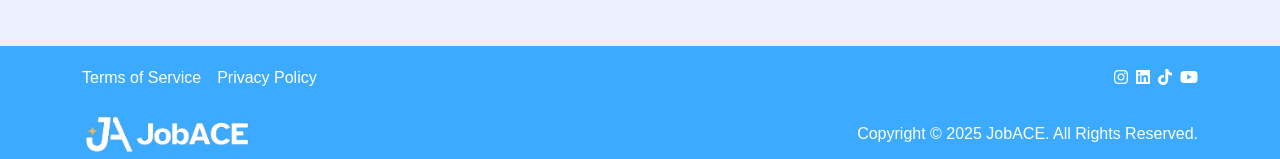
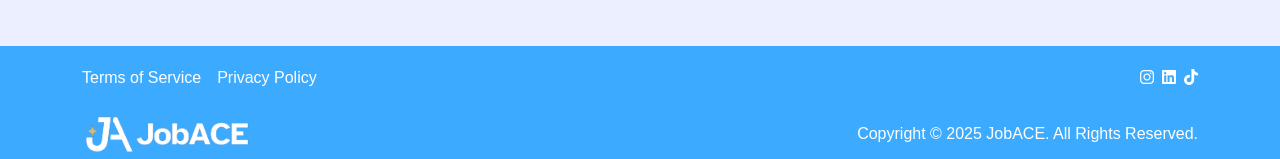
Before and after one commit to an-liu1/job_ai, a Vue app: page / in a window 1280 px wide. Shown: the part 5603-5762 px from the top of the page. Built offline with nearby package versions, Linux system fonts and the light colour scheme; no server answers; what vue-typer would draw is missing.

Commit message:
Update Footer.vue

```diff
--- a/src/views/Footer.vue
+++ b/src/views/Footer.vue
@@ -21,8 +21,7 @@
           <div class="social-icons">
             <i class="fa-brands fa-instagram me-2"></i>
             <i class="fa-brands fa-linkedin me-2"></i>
-            <i class="fa-brands fa-tiktok me-2"></i>
-            <i class="fab fa-youtube"></i>
+            <i class="fa-brands fa-tiktok"></i>
           </div>
         </div>
       </div>
```
